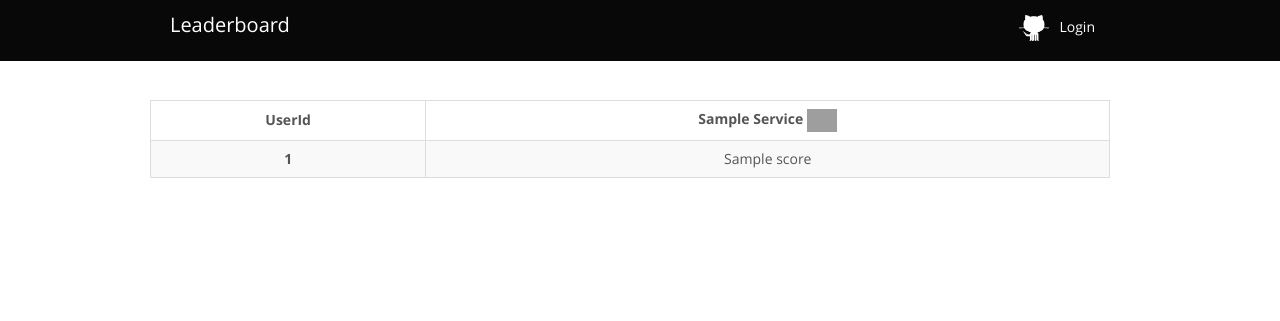
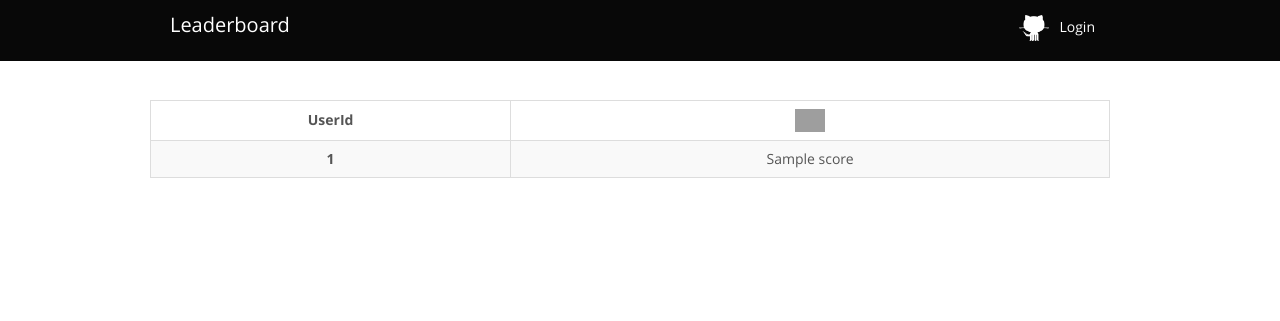
Before and after one commit to sdslabs/leaderboard, a PHP site: template views/home.php in a window 1280 px wide. Shown: the top 321 px of the page. Run offline with PHP 8.4, Linux system fonts and the light colour scheme; the template is opened without the code that fills it: most values are stand-ins (such as "Sample title", 1, 10 or a date in 2020); grey boxes are pictures that could not be loaded.

Commit message:
Don't show service names, only icons

```diff
--- a/config.sample.php
+++ b/config.sample.php
@@ -16,4 +16,4 @@ $HTTP_CONFIG=array(
 define("GITHUB_ORGANIZATION",'sdslabs');
 $db=new PDO("mysql:dbname=leaderboard;host=127.0.0.1",'root','password');
 //These services are shown on the accounts mgt page
-$SERVICES=array('askubuntu','codechef','facebook','github','hackernews','lastfm','spoj','stackoverflow','twitter');
+$SERVICES=array('askubuntu','codechef','facebook','github','hackernews','klout','lastfm','spoj','stackoverflow','twitter');
--- a/views/home.php
+++ b/views/home.php
@@ -22,8 +22,7 @@ foreach($scores as $score)
 						</th>
 						<?foreach($services as $s):?>
 						<th>
-							<?=ucwords($s)?>
-							<img class="service-icon" src="public/img/<?=$s?>.png">
+							<img class="service-icon" src="public/img/<?=$s?>.png" title="<?=$s?>">
 						</th>
 						<?endforeach;?>
 					</tr>
```
